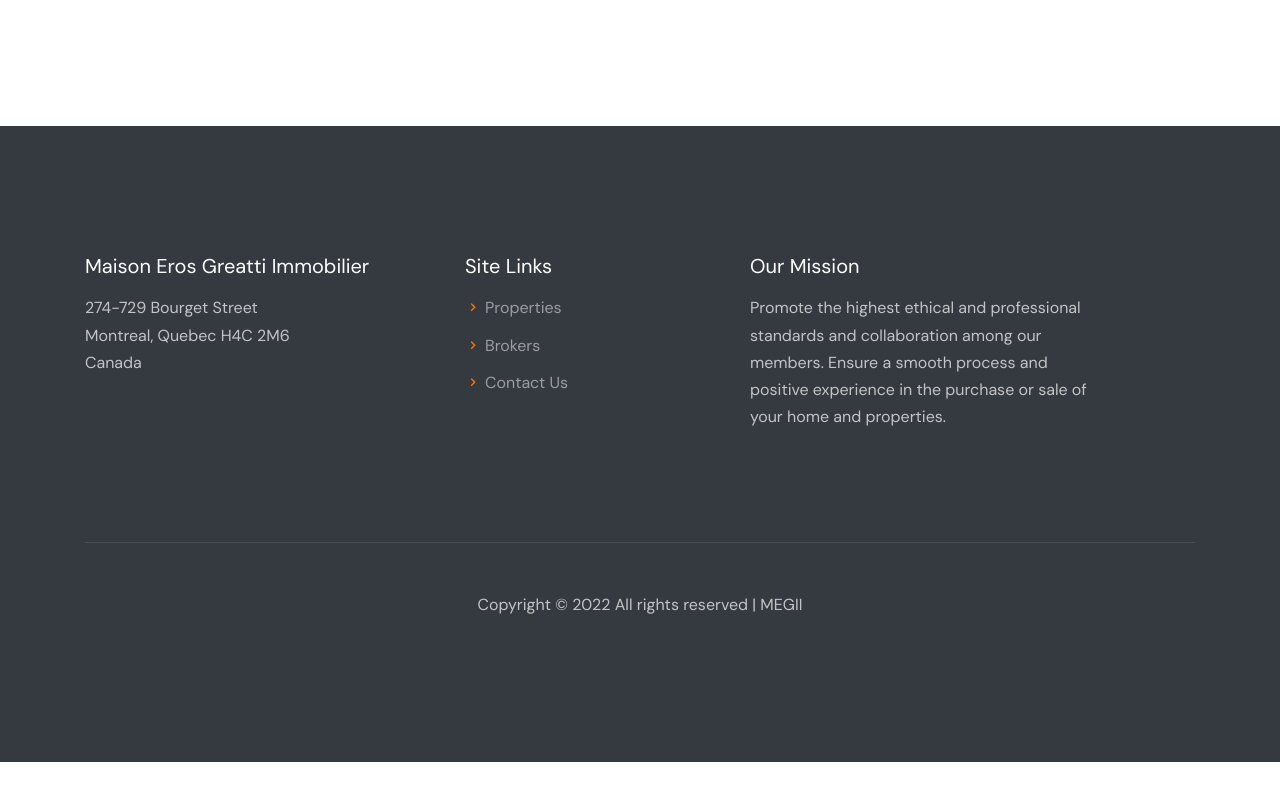
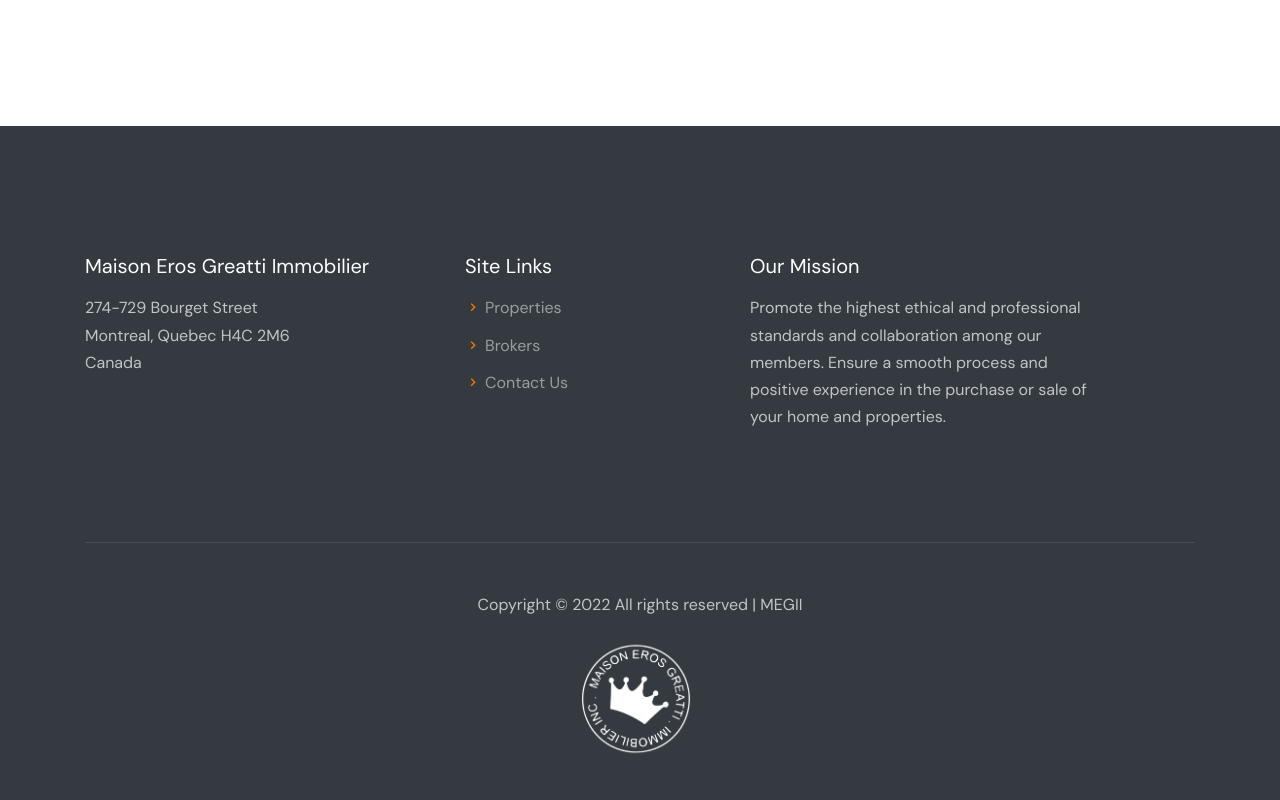
Before and after one commit to stamandf/megii, a React (Create React App) app: page / in a window 1280 px wide. Shown: the part 1564-2364 px from the top of the page. Before the commit the page ends 2326 px from the top, so only its background shows below. Built offline with nearby package versions, Linux system fonts and the light colour scheme.

Commit message:
Add logo to bottom of footer.

```diff
--- a/src/layouts/Footer/Footer.jsx
+++ b/src/layouts/Footer/Footer.jsx
@@ -1,14 +1,22 @@
 import React from 'react';
 import NavItems from '../NavItems/NavItems';
 import { useTranslation } from 'react-i18next';
+import logo from '../../assets/images/logoWhite.svg';
+import './Footer.scss';
 
 function Footer() {
   const today = new Date();
   const {t, i18n } = useTranslation();
 
+  // <div className="row">
+  // <div className='col-md-5'>
+  //   <img className='footer-logo' src={logo} alt="logo" />
+  //   </div>
+  // </div>
     return (
         <footer className="site-footer">
           <div className="container">
+
             <div className="row">
               <div className="col-md-4">
                 <h3 className="text-white h5 mb-3">Maison Eros Greatti Immobilier</h3>
@@ -39,6 +47,7 @@
                 {/* All rights reserved | This template is made with ♥︎ Colorlib by https://colorlib.com */}
                 Copyright &copy; {today.getFullYear()} {t("footer.copyright")} | MEGII
                 </p>
+                <img className="footer-logo" src={logo} alt="logo" />
                 </div>
               </div>
             </div>
--- a/src/layouts/Footer/Footer.scss
+++ b/src/layouts/Footer/Footer.scss
@@ -1,5 +1,5 @@
 .footer-logo {
-    float: left;
-    height: 7rem;
+    height: 8rem;
     width: auto;
+    margin: 0 auto;
 }
```
